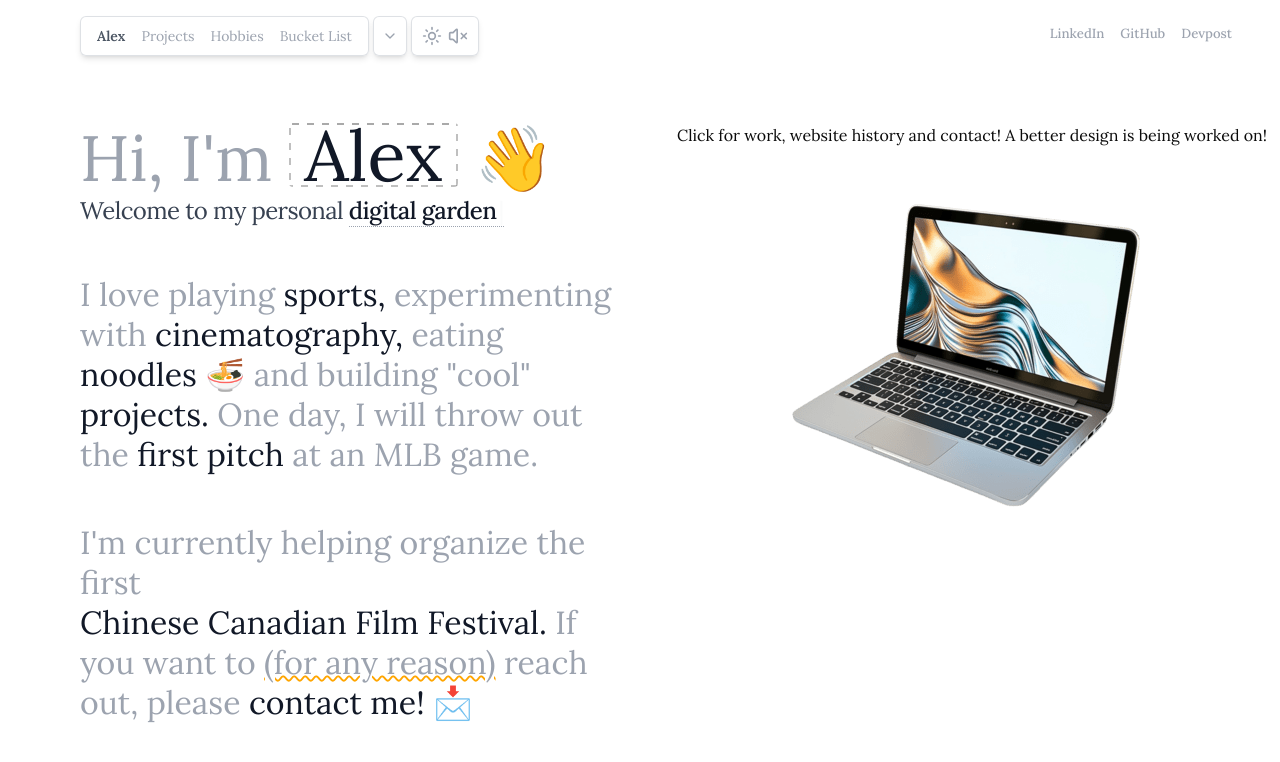
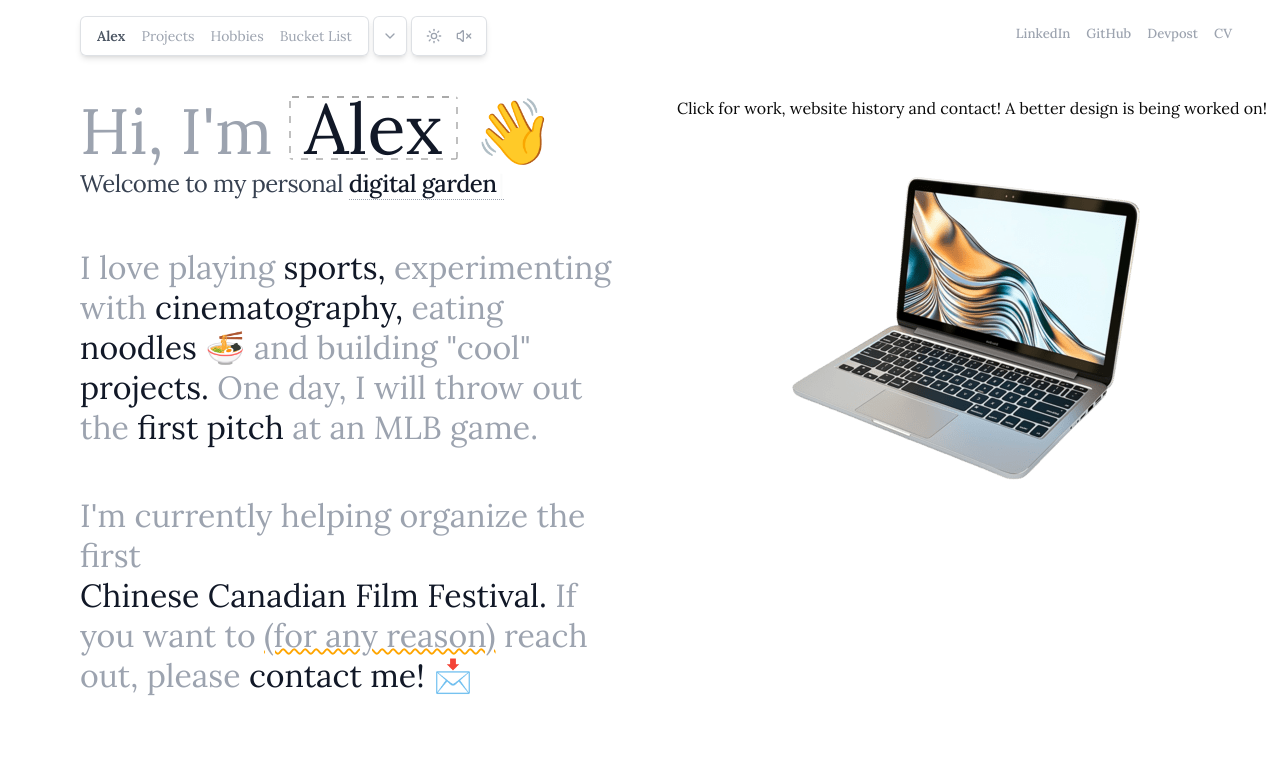
Before and after one commit to alextgu/alextgu.github.io, a React (Vite) app: page / in a window 1280 px wide. Both pictures are taken after a click on the button 390 px from the left and 36 px from the top of the page. Shown: the top 762 px of the page. Built offline with nearby package versions, Linux system fonts and the light colour scheme.

Commit message:
animation nav bar and mobile friendlier

```diff
--- a/src/components/NavBar.jsx
+++ b/src/components/NavBar.jsx
@@ -1,7 +1,6 @@
 import { useState, useEffect } from 'react';
 import { Link, useLocation } from 'react-router-dom';
 import { Sun, Moon, Volume2, VolumeX, ChevronRight } from 'lucide-react';
-import { motion } from 'framer-motion';
 import './NavBar.css';
 
 function NavBar() {
@@ -10,9 +9,16 @@ function NavBar() {
   const [showIcons, setShowIcons] = useState(false);
   const [isDarkMode, setIsDarkMode] = useState(false);
   const [isMusicOn, setIsMusicOn] = useState(false);
+  const [cooldown, setCooldown] = useState(false);
 
-  const [darkCooldown, setDarkCooldown] = useState(false);
-  const [musicCooldown, setMusicCooldown] = useState(false);
+  // --------------------------
+  // NavBar fade-in slide-down
+  // --------------------------
+  const [visible, setVisible] = useState(false);
+  useEffect(() => {
+    const timeout = setTimeout(() => setVisible(true), 50); // slight delay to trigger animation
+    return () => clearTimeout(timeout);
+  }, []);
 
   const navItems = [
     { name: 'Alex', href: '/' },
@@ -21,22 +27,15 @@ function NavBar() {
     { name: 'Bucket List', href: '/bucket-list' },
   ];
 
-  const iconVariants = {
-    idle: { scale: 1 },
-    pressed: { scale: 1.4, transition: { duration: 0.2 } },
-  };
+  const handleIconClick = (type) => {
+    if (cooldown) return;
+    setCooldown(true);
+    setTimeout(() => setCooldown(false), 1000); // 1 second cooldown
 
-  const handleIconClick = (type) => {
     if (type === 'dark') {
-      if (darkCooldown) return;
       setIsDarkMode(!isDarkMode);
-      setDarkCooldown(true);
-      setTimeout(() => setDarkCooldown(false), 300);
     } else if (type === 'music') {
-      if (musicCooldown) return;
       setIsMusicOn(!isMusicOn);
-      setMusicCooldown(true);
-      setTimeout(() => setMusicCooldown(false), 300);
     }
   };
 
@@ -45,15 +44,16 @@ function NavBar() {
     const handleScroll = () => {
       if (showIcons) setShowIcons(false);
     };
-
     window.addEventListener('scroll', handleScroll);
     return () => window.removeEventListener('scroll', handleScroll);
   }, [showIcons]);
 
   return (
     <div
-      className="fixed top-4 left-20 z-50 flex items-center gap-0.5 h-10
-                 max-md:left-1/2 max-md:-translate-x-1/2 max-md:transform"
+      className={`fixed top-4 left-20 z-50 flex items-center gap-0.5 h-10
+        max-md:left-1/2 max-md:-translate-x-1/2 max-md:transform
+        transition-all duration-700 ease-out
+        ${visible ? 'opacity-100 translate-y-0' : 'opacity-0 -translate-y-12'}`}
     >
       {/* Main nav container */}
       <div className="flex items-center gap-0.25 bg-white/70 dark:bg-zinc-900/70 backdrop-blur border border-gray-300/70 dark:border-zinc-700/70 rounded-md px-2 shadow-md text-sm h-full">
@@ -99,41 +99,38 @@ function NavBar() {
 
       {/* Icon container */}
       <div
-        className={`absolute top-0 left-[calc(100%+0.25rem)] flex gap-0.5 px-2 bg-white/70 dark:bg-zinc-900/70 backdrop-blur border border-gray-300/70 dark:border-zinc-700/70 shadow-md h-full items-center rounded-md transition-all duration-300 ease-in-out
+        className={`absolute top-0 left-full ml-1 flex gap-0.5 px-2 bg-white/70 dark:bg-zinc-900/70 backdrop-blur border border-gray-300/70 dark:border-zinc-700/70 shadow-md h-full items-center rounded-md transition-transform duration-300 ease-in-out
           ${showIcons
             ? 'translate-x-0 opacity-100 pointer-events-auto'
-            : '-translate-x-20 opacity-0 pointer-events-none'
+            : 'translate-x-[-4rem] opacity-0 pointer-events-none'
           }`}
         style={{ transformOrigin: 'left' }}
       >
-        <motion.button
+        <button
           onClick={() => handleIconClick('dark')}
-  variants={iconVariants}
-  animate={darkCooldown ? 'pressed' : 'idle'}
-  className={`p-0.5 rounded-md hover:bg-gray-300/60 dark:hover:bg-zinc-700/60 text-gray-400 dark:text-zinc-500 transition
-    ${darkCooldown ? 'cursor-not-allowed opacity-70' : 'cursor-pointer'}`}
+          disabled={cooldown}
+          className={`p-1.5 rounded-md hover:bg-gray-300/60 dark:hover:bg-zinc-700/60 transition text-gray-400 dark:text-zinc-500
+            ${cooldown ? 'cursor-not-allowed opacity-70' : 'cursor-pointer'}`}
         >
           {isDarkMode ? (
-    <Moon className="w-3.5 h-3.5 sm:w-4 sm:h-4 md:w-5 md:h-5" />
+            <Moon className="w-3.5 h-3.5 sm:w-4 sm:h-4 md:w-4 md:h-4 xl:w-4.5 xl:h-4.5" />
           ) : (
-    <Sun className="w-3.5 h-3.5 sm:w-4 sm:h-4 md:w-5 md:h-5" />
+            <Sun className="w-3.5 h-3.5 sm:w-4 sm:h-4 md:w-4 md:h-4 xl:w-4.5 xl:h-4.5" />
           )}
-</motion.button>
+        </button>
 
-<motion.button
+        <button
           onClick={() => handleIconClick('music')}
-  variants={iconVariants}
-  animate={musicCooldown ? 'pressed' : 'idle'}
-  className={`p-0.5 rounded-md hover:bg-gray-300/60 dark:hover:bg-zinc-700/60 text-gray-400 dark:text-zinc-500 transition
-    ${musicCooldown ? 'cursor-not-allowed opacity-70' : 'cursor-pointer'}`}
+          disabled={cooldown}
+          className={`p-1.5 rounded-md hover:bg-gray-300/60 dark:hover:bg-zinc-700/60 transition text-gray-400 dark:text-zinc-500
+            ${cooldown ? 'cursor-not-allowed opacity-70' : 'cursor-pointer'}`}
         >
           {isMusicOn ? (
-    <Volume2 className="w-3.5 h-3.5 sm:w-4 sm:h-4 md:w-5 md:h-5" />
+            <Volume2 className="w-3.5 h-3.5 sm:w-4 sm:h-4 md:w-4 md:h-4 xl:w-4.5 xl:h-4.5" />
           ) : (
-    <VolumeX className="w-3.5 h-3.5 sm:w-4 sm:h-4 md:w-5 md:h-5" />
+            <VolumeX className="w-3.5 h-3.5 sm:w-4 sm:h-4 md:w-4 md:h-4 xl:w-4.5 xl:h-4.5" />
           )}
-</motion.button>
-
+        </button>
       </div>
     </div>
   );
--- a/src/components/SocialBar.jsx
+++ b/src/components/SocialBar.jsx
@@ -2,20 +2,29 @@ import { useState, useEffect } from 'react';
 import './SocialBar.css';
 
 function SocialBar() {
-  const [show, setShow] = useState(true);
+  const [fadeIn, setFadeIn] = useState(false);
+  const [visible, setVisible] = useState(true);
 
   const socialLinks = [
     { name: 'LinkedIn', href: 'https://linkedin.com/in/alextgu', color: '#0A66C2' },
     { name: 'GitHub', href: 'https://github.com/alextgu', color: '#181717' },
     { name: 'Devpost', href: 'https://devpost.com/alexwin2099', color: '#003e54' },
+    { name: 'CV', href: '/files/Alex_Tang_CV.pdf', color: '#E63946' },
   ];
 
+  // Fade in after 0.5s
+  useEffect(() => {
+    const timer = setTimeout(() => setFadeIn(true), 500);
+    return () => clearTimeout(timer);
+  }, []);
+
+  // Instantly disappear on any scroll below top
   useEffect(() => {
     const handleScroll = () => {
-      if (window.scrollY > 10) {
-        setShow(false);
+      if (window.scrollY > 0) {
+        setVisible(false);
       } else {
-        setShow(true);
+        setVisible(true);
       }
     };
 
@@ -25,9 +34,8 @@ function SocialBar() {
 
   return (
     <div
-      className={`fixed top-6 right-12 flex gap-4 transition-opacity duration-500
-        ${show ? 'opacity-100' : 'opacity-0 pointer-events-none'}
-        hidden md:flex
+      className={`fixed top-6 right-12 flex gap-4 hidden md:flex transition-opacity duration-500 ease-in-out
+        ${fadeIn && visible ? 'opacity-100' : 'opacity-0 pointer-events-none'}
       `}
     >
       {socialLinks.map((item) => (
--- a/src/components/sections/home.jsx
+++ b/src/components/sections/home.jsx
@@ -54,6 +54,17 @@ function Home() {
       if (intervalRef.current) clearInterval(intervalRef.current);
     };
   }, [isHovering]);
+
+  // --------------------------
+  // Fade in animation
+  // --------------------------
+
+  const [visible, setVisible] = useState(false);
+
+useEffect(() => {
+  const timeout = setTimeout(() => setVisible(true), 50); // small delay to trigger animation
+  return () => clearTimeout(timeout);
+}, []);
 
   // --------------------------
   // Typing subtitle animation with random emoji
@@ -119,7 +130,7 @@ function Home() {
   }, []);
 
   return (
-    <section id="home" className="min-h-screen pt-20 md:pt-24 lg:pt-40 xl:pt-[7.7rem]">
+    <section id="home" className="min-h-screen pt-24">
       {/* Grid: Left text + Right placeholder */}
       <div className="grid grid-cols-1 mid:grid-cols-2 lg:grid-cols-2 gap-12 items-start w-full">
         {/* Left: Text Content */}
```
Lines whose indentation alone changed are shown as unchanged.
